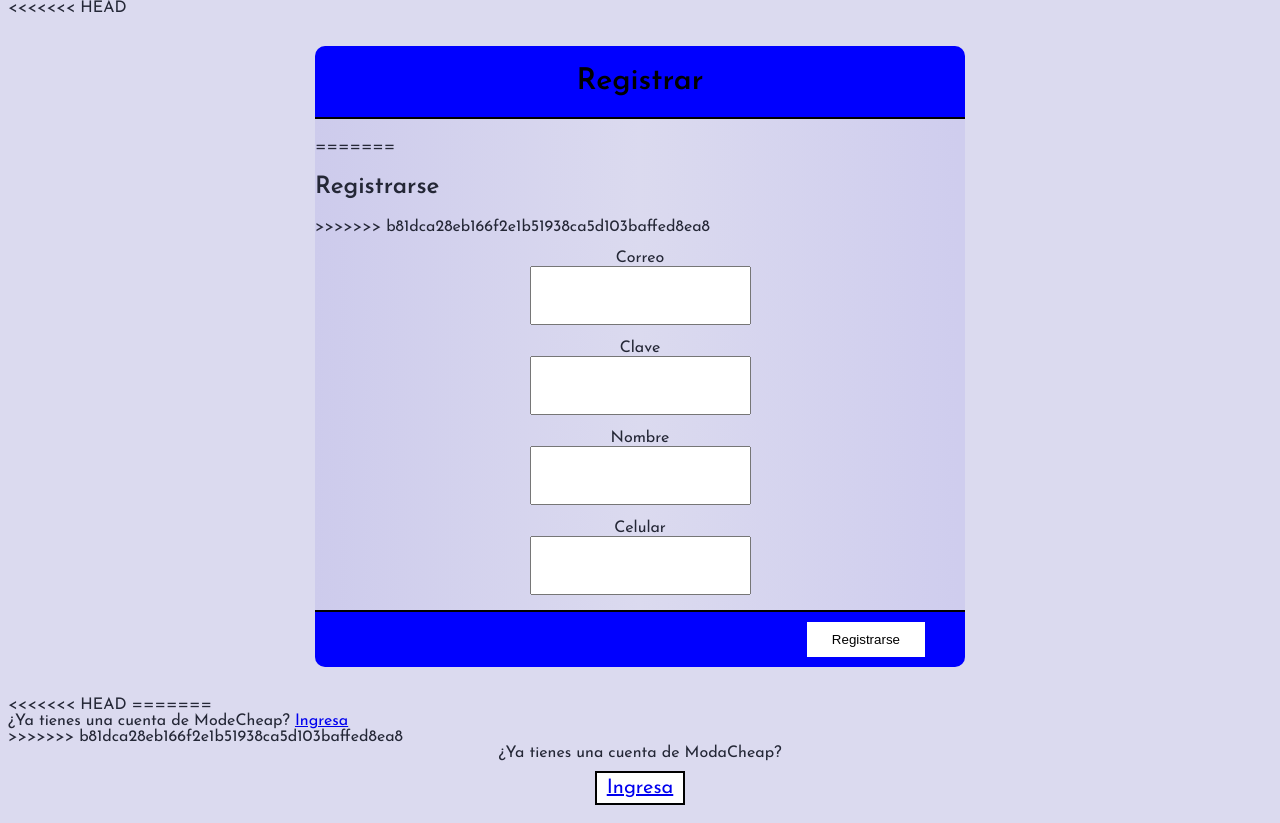
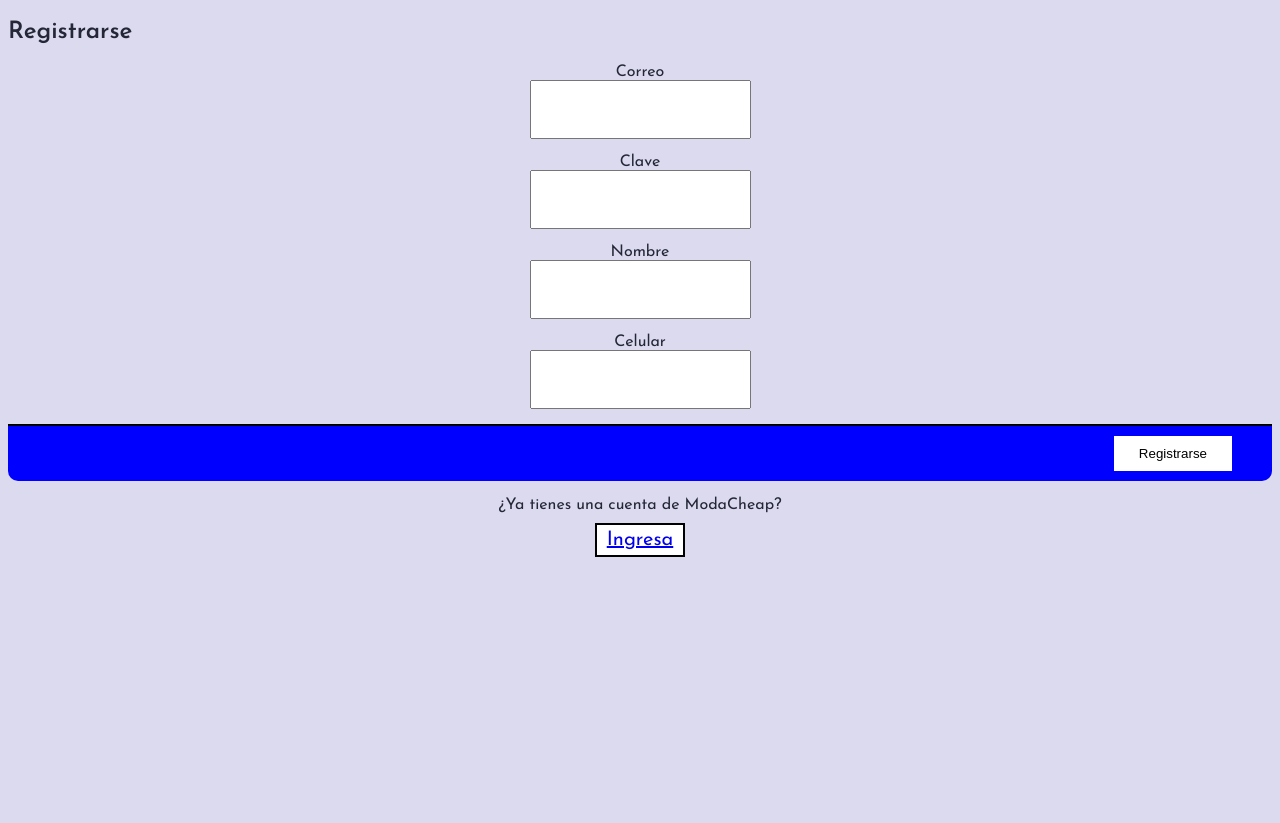
Before and after one commit to jjordanoc/modacheap, a Flask app: page /usuario/registrar in a window 1280 px wide. Shown: the part 57-880 px from the top of the page. After the commit the page ends 614 px from the top, so only its background shows below. Run offline with Flask 2, Linux system fonts and the light colour scheme.

Commit message:
Se camio el register

```diff
--- a/templates/producto.html
+++ b/templates/producto.html
@@ -2,7 +2,6 @@
 
 
 {% block main %}
-
 <div class="slider">
 
     <div class="slides">
--- a/templates/register.html
+++ b/templates/register.html
@@ -3,17 +3,8 @@
 
 {% block main %}
 <div class="container">
-<<<<<<< HEAD
-
-    <form id="login-form">
-        <div class ="form-header">
-            <h1>Registrar</h1>
-        </div>
-
-=======
     <h2>Registrarse</h2>
     <form id="register-form">
->>>>>>> b81dca28eb166f2e1b51938ca5d103baffed8ea8
         <div class="form-field">
             <label for="correo" class="subtitle">Correo</label></br>
             <input id="correo" name="correo" type="email" required class="text-input">
@@ -35,14 +26,6 @@
             <input type="submit" value="Registrarse" class ="submit-input">
         </div>
     </form>
-<<<<<<< HEAD
-
-=======
-    <div>
-        ¿Ya tienes una cuenta de ModeCheap? <a href="{{url_for('usuario_login')}}">Ingresa</a>
-    </div>
->>>>>>> b81dca28eb166f2e1b51938ca5d103baffed8ea8
-    </form>
     <div class="another">
         ¿Ya tienes una cuenta de ModaCheap? <a href="{{url_for('usuario_login')}}" class = "change">Ingresa</a>
     </div>
```
